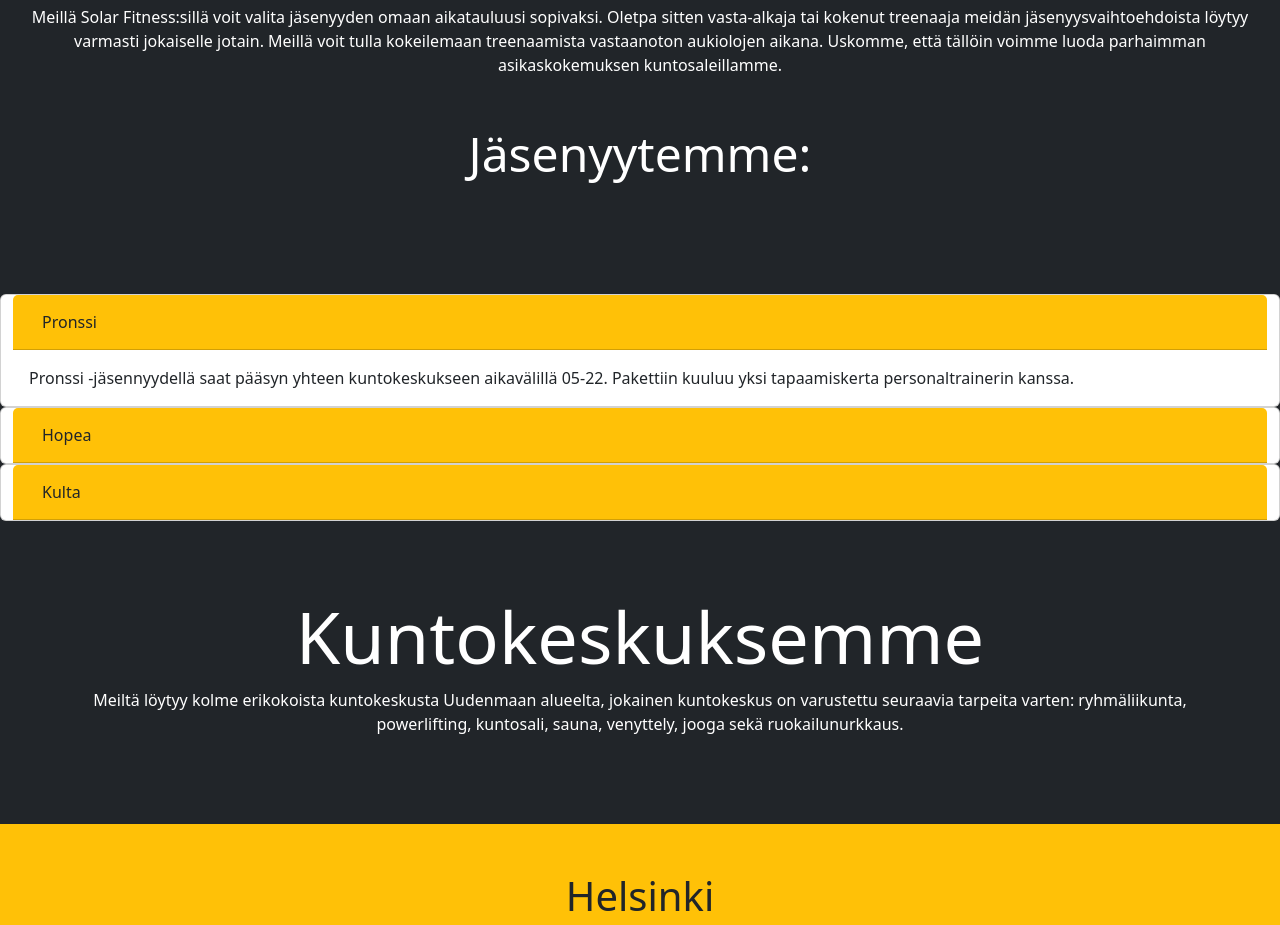
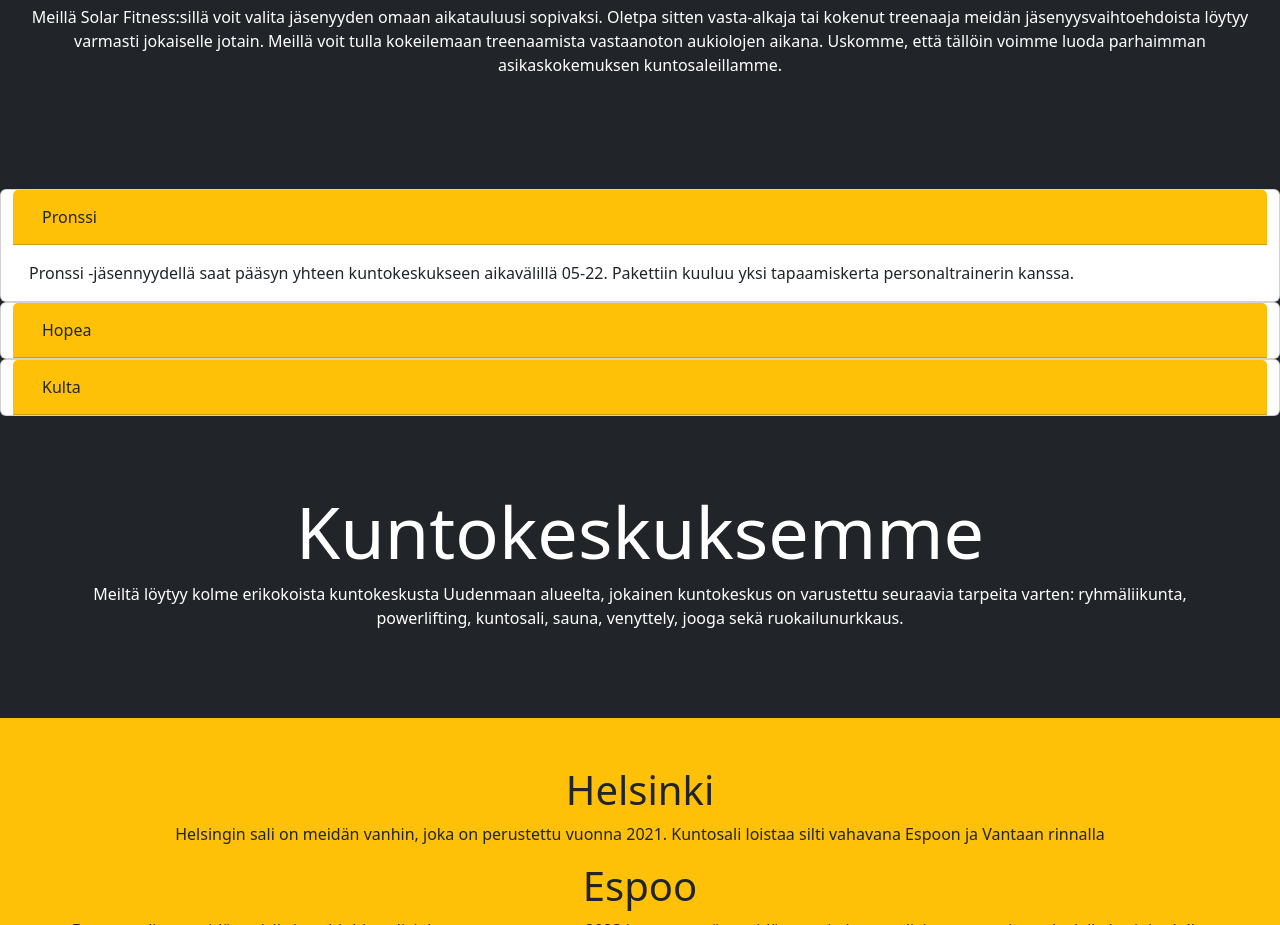
Before and after one commit to MiroHel96/BootstrapProjects, a plain HTML site: page index.html in a window 1280 px wide. Shown: the part 2254-3179 px from the top of the page. Drawn offline with nearby package versions, Linux system fonts and the light colour scheme.

Commit message:
Update index.html

```diff
--- a/index.html
+++ b/index.html
@@ -117,7 +117,6 @@
             aukiolojen aikana. Uskomme, että tällöin voimme luoda parhaimman
             asikaskokemuksen kuntosaleillamme.
           </p>
-          <p class="mt-5 display-5">Jäsenyytemme:</p>
         </div>
       </div>
   </section>
```
